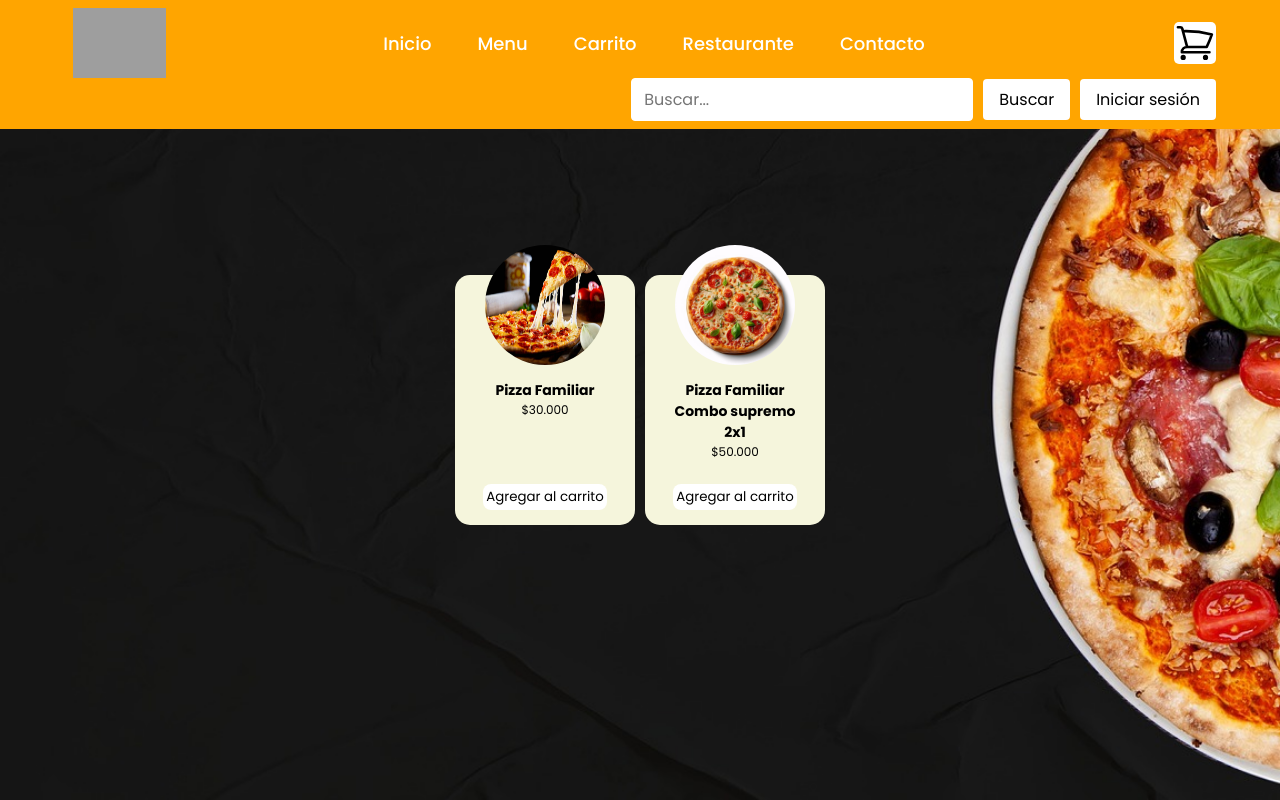
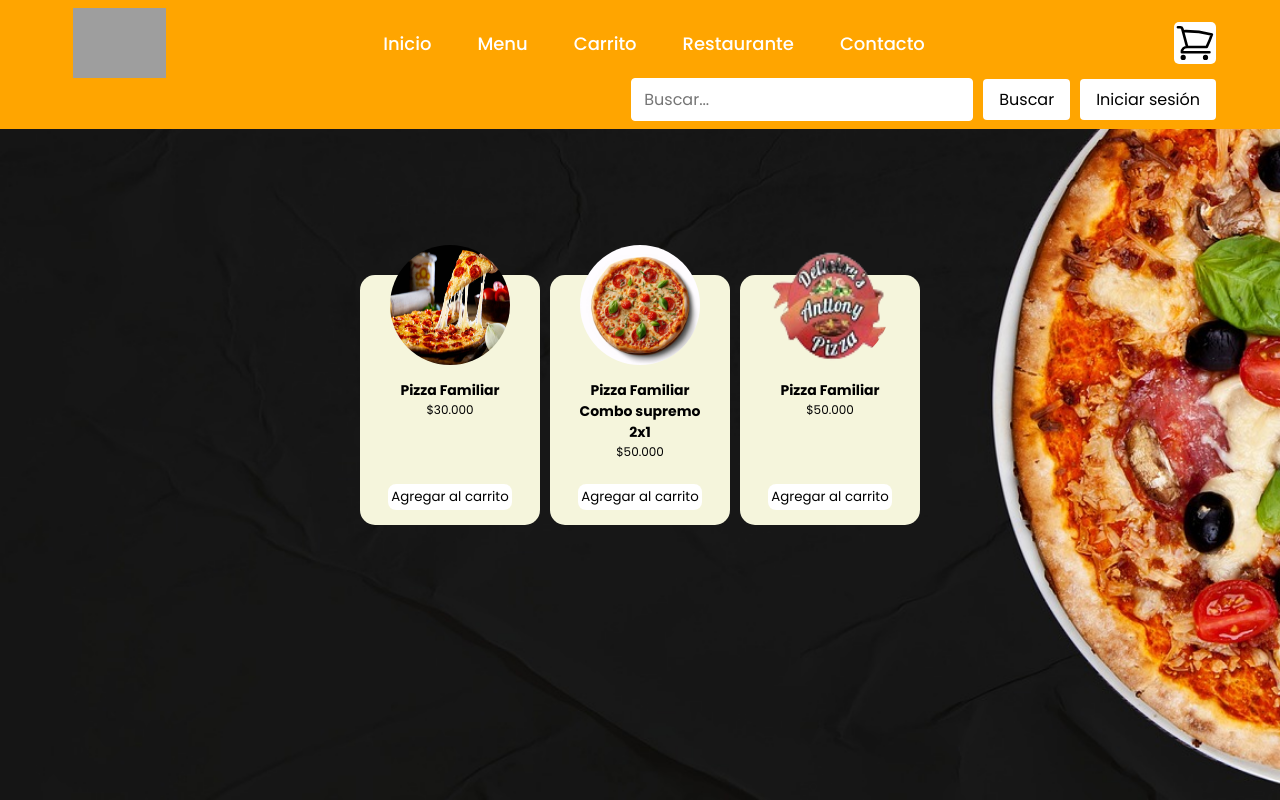
Before and after one commit to Forero-Developer/Proyecto-pizza, a React (Vite) app: page / in a window 1280 px wide. Built offline with nearby package versions, Linux system fonts and the light colour scheme; grey boxes are pictures that could not be loaded.

Commit message:
Agregue una CardMenu

```diff
--- a/src/components/cardMenu/menu.js
+++ b/src/components/cardMenu/menu.js
@@ -12,6 +12,13 @@ const menu = [
         imgText: "pizza 2",
         txtcomida: "Pizza Familiar Combo supremo 2x1",
         precio: "$50.000"
+    },
+    {
+        id: 3,
+        img: "./src/assets/logo.png",
+        imgText: "pizza 2",
+        txtcomida: "Pizza Familiar ",
+        precio: "$50.000"
     }
 ]
 
```
